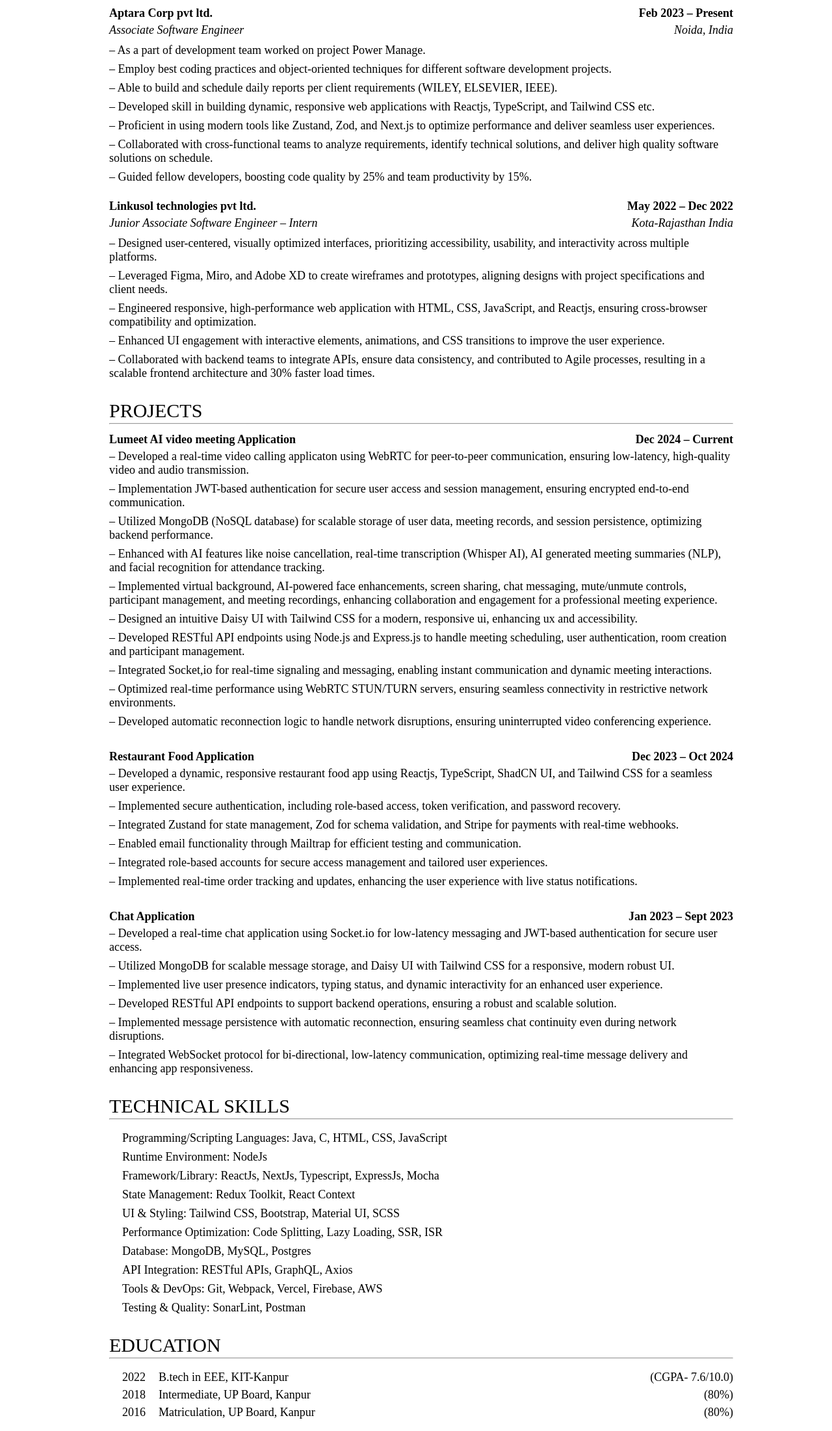
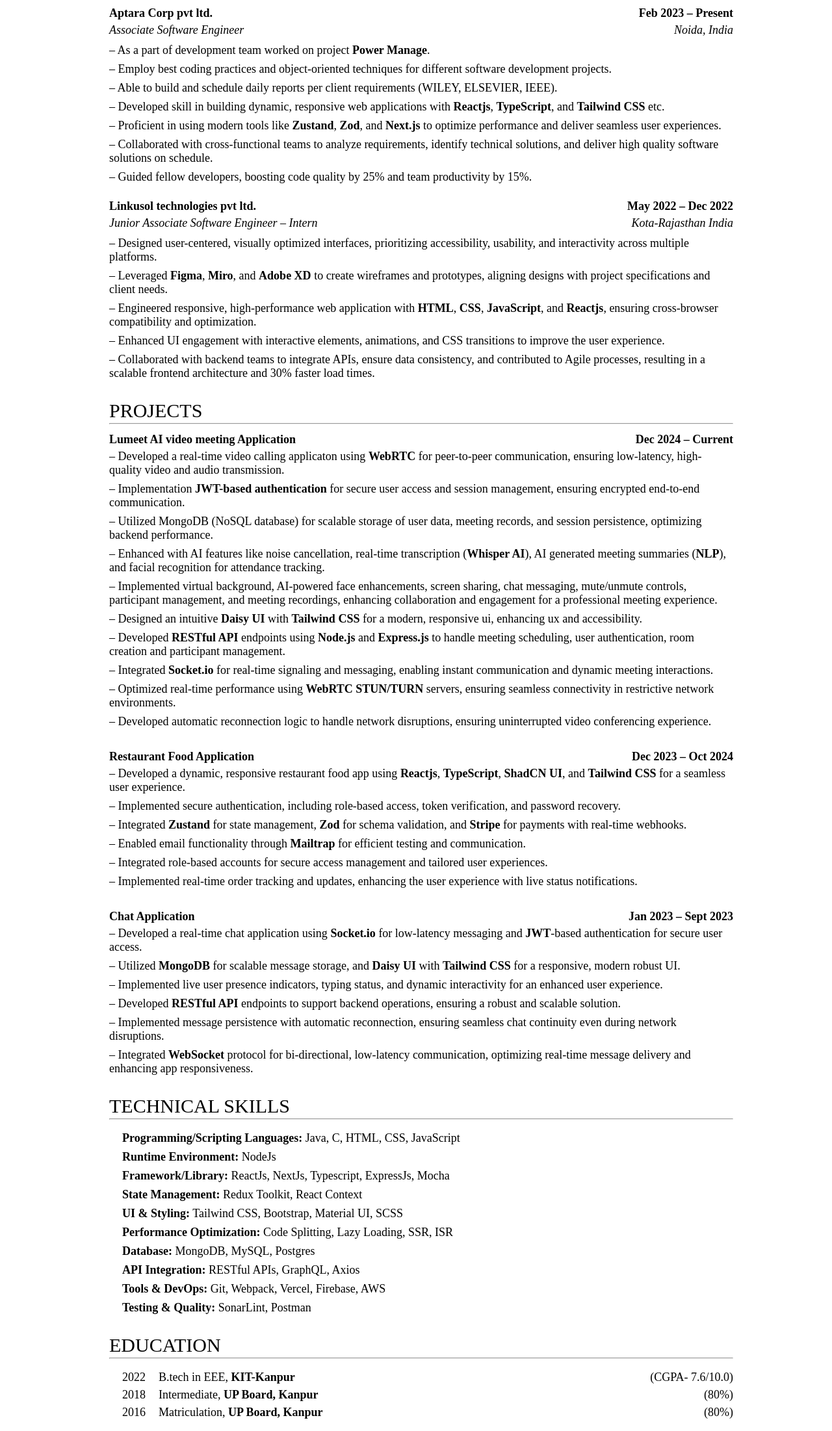
Before and after one commit to simallworld/Resume_Project, a plain HTML site: page index.html in a window 1280 px wide. Shown: the part 322-2524 px from the top of the page at 65% size. Drawn offline with Linux system fonts and the light colour scheme.

Commit message:
Project completed

```diff
--- a/index.html
+++ b/index.html
@@ -64,13 +64,16 @@
                 </div>
             </div>
         </div>
-        <p>&ndash; As a part of development team worked on project Power Manage.</p>
+        <p>&ndash; As a part of development team worked on project <span class="bold">Power Manage</span>.</p>
         <p>&ndash; Employ best coding practices and object-oriented techniques for different software development
             projects.</p>
         <p>&ndash; Able to build and schedule daily reports per client requirements (WILEY, ELSEVIER, IEEE).</p>
-        <p>&ndash; Developed skill in building dynamic, responsive web applications with Reactjs, TypeScript, and
-            Tailwind CSS etc.</p>
-        <p>&ndash; Proficient in using modern tools like Zustand, Zod, and Next.js to optimize performance and deliver
+        <p>&ndash; Developed skill in building dynamic, responsive web applications with <span
+                class="bold">Reactjs</span>, <span class="bold">TypeScript</span>, and
+            <span class="bold">Tailwind CSS</span> etc.
+        </p>
+        <p>&ndash; Proficient in using modern tools like <span class="bold">Zustand</span>, <span
+                class="bold">Zod</span>, and <span class="bold">Next.js</span> to optimize performance and deliver
             seamless user experiences.</p>
         <p>&ndash; Collaborated with cross-functional teams to analyze requirements, identify technical solutions, and
             deliver high quality software solutions on schedule.</p>
@@ -92,9 +95,11 @@
         </div>
         <p>&ndash; Designed user-centered, visually optimized interfaces, prioritizing accessibility, usability, and
             interactivity across multiple platforms.</p>
-        <p>&ndash; Leveraged Figma, Miro, and Adobe XD to create wireframes and prototypes, aligning designs with
+        <p>&ndash; Leveraged <span class="bold">Figma</span>, <span class="bold">Miro</span>, and <span
+                class="bold">Adobe XD</span> to create wireframes and prototypes, aligning designs with
             project specifications and client needs.</p>
-        <p>&ndash; Engineered responsive, high-performance web application with HTML, CSS, JavaScript, and Reactjs,
+        <p>&ndash; Engineered responsive, high-performance web application with <span class="bold">HTML</span>, <span
+                class="bold">CSS</span>, <span class="bold">JavaScript</span>, and <span class="bold">Reactjs</span>,
             ensuring cross-browser compatibility and optimization.</p>
         <p>&ndash; Enhanced UI engagement with interactive elements, animations, and CSS transitions to improve the user
             experience.</p>
@@ -116,24 +121,32 @@
                 </div>
             </div>
         </div>
-        <p>&ndash; Developed a real-time video calling applicaton using WebRTC for peer-to-peer communication, ensuring
+        <p>&ndash; Developed a real-time video calling applicaton using <span class="bold">WebRTC</span> for
+            peer-to-peer communication, ensuring
             low-latency, high-quality video and audio transmission.</p>
-        <p>&ndash; Implementation JWT-based authentication for secure user access and session management, ensuring
+        <p>&ndash; Implementation <span class="bold">JWT-based authentication</span> for secure user access and session
+            management, ensuring
             encrypted end-to-end communication.</p>
         <p>&ndash; Utilized MongoDB (NoSQL database) for scalable storage of user data, meeting records, and session
             persistence, optimizing backend performance.</p>
-        <p>&ndash; Enhanced with AI features like noise cancellation, real-time transcription (Whisper AI), AI generated
-            meeting summaries (NLP), and facial recognition for attendance tracking.</p>
+        <p>&ndash; Enhanced with AI features like noise cancellation, real-time transcription (<span
+                class="bold">Whisper AI</span>), AI generated
+            meeting summaries (<span class="bold">NLP</span>), and facial recognition for attendance tracking.</p>
         <p>&ndash; Implemented virtual background, AI-powered face enhancements, screen sharing, chat messaging,
             mute/unmute controls, participant management, and meeting recordings, enhancing collaboration and engagement
             for a professional meeting experience.</p>
-        <p>&ndash; Designed an intuitive Daisy UI with Tailwind CSS for a modern, responsive ui, enhancing ux and
+        <p>&ndash; Designed an intuitive <span class="bold">Daisy UI</span> with <span class="bold">Tailwind CSS</span>
+            for a modern, responsive ui, enhancing ux and
             accessibility.</p>
-        <p>&ndash; Developed RESTful API endpoints using Node.js and Express.js to handle meeting scheduling, user
-            authentication, room creation and participant management.</p>
-        <p>&ndash; Integrated Socket,io for real-time signaling and messaging, enabling instant communication and
+        <p>&ndash; Developed <span class="bold">RESTful API</span> endpoints using <span class="bold">Node.js</span> and
+            <span class="bold">Express.js</span> to handle meeting scheduling, user
+            authentication, room creation and participant management.
+        </p>
+        <p>&ndash; Integrated <span class="bold">Socket.io</span> for real-time signaling and messaging, enabling
+            instant communication and
             dynamic meeting interactions.</p>
-        <p>&ndash; Optimized real-time performance using WebRTC STUN/TURN servers, ensuring seamless connectivity in
+        <p>&ndash; Optimized real-time performance using <span class="bold">WebRTC STUN/TURN</span> servers, ensuring
+            seamless connectivity in
             restrictive network environments.</p>
         <p>&ndash; Developed automatic reconnection logic to handle network disruptions, ensuring uninterrupted video
             conferencing experience.</p>
@@ -151,13 +164,17 @@
                 </div>
             </div>
         </div>
-        <p>&ndash; Developed a dynamic, responsive restaurant food app using Reactjs, TypeScript, ShadCN UI, and
-            Tailwind CSS for a seamless user experience.</p>
+        <p>&ndash; Developed a dynamic, responsive restaurant food app using <span class="bold">Reactjs</span>, <span
+                class="bold">TypeScript</span>, <span class="bold">ShadCN UI</span>, and
+            <span class="bold">Tailwind CSS</span> for a seamless user experience.
+        </p>
         <p>&ndash; Implemented secure authentication, including role-based access, token verification, and password
             recovery.</p>
-        <p>&ndash; Integrated Zustand for state management, Zod for schema validation, and Stripe for payments with
+        <p>&ndash; Integrated <span class="bold">Zustand</span> for state management, <span class="bold">Zod</span> for
+            schema validation, and <span class="bold">Stripe</span> for payments with
             real-time webhooks.</p>
-        <p>&ndash; Enabled email functionality through Mailtrap for efficient testing and communication.</p>
+        <p>&ndash; Enabled email functionality through <span class="bold">Mailtrap</span> for efficient testing and
+            communication.</p>
         <p>&ndash; Integrated role-based accounts for secure access management and tailored user experiences.</p>
         <p>&ndash; Implemented real-time order tracking and updates, enhancing the user experience with live status
             notifications.</p>
@@ -175,17 +192,21 @@
                 </div>
             </div>
         </div>
-        <p>&ndash; Developed a real-time chat application using Socket.io for low-latency messaging and JWT-based
+        <p>&ndash; Developed a real-time chat application using <span class="bold">Socket.io</span> for low-latency
+            messaging and <span class="bold">JWT</span>-based
             authentication for secure user access.</p>
-        <p>&ndash; Utilized MongoDB for scalable message storage, and Daisy UI with Tailwind CSS for a responsive,
+        <p>&ndash; Utilized <span class="bold">MongoDB</span> for scalable message storage, and <span class="bold">Daisy
+                UI</span> with <span class="bold">Tailwind CSS</span> for a responsive,
             modern robust UI.</p>
         <p>&ndash; Implemented live user presence indicators, typing status, and dynamic interactivity for an enhanced
             user experience.</p>
-        <p>&ndash; Developed RESTful API endpoints to support backend operations, ensuring a robust and scalable
+        <p>&ndash; Developed <span class="bold">RESTful API</span> endpoints to support backend operations, ensuring a
+            robust and scalable
             solution.</p>
         <p>&ndash; Implemented message persistence with automatic reconnection, ensuring seamless chat continuity even
             during network disruptions.</p>
-        <p>&ndash; Integrated WebSocket protocol for bi-directional, low-latency communication, optimizing real-time
+        <p>&ndash; Integrated <span class="bold">WebSocket</span> protocol for bi-directional, low-latency
+            communication, optimizing real-time
             message delivery and enhancing app responsiveness.</p>
     </section>
 
@@ -197,16 +218,16 @@
             <hr>
         </div>
         <div class="tech-skills-para">
-            <p>Programming/Scripting Languages: Java, C, HTML, CSS, JavaScript</p>
-            <p>Runtime Environment: NodeJs</p>
-            <p>Framework/Library: ReactJs, NextJs, Typescript, ExpressJs, Mocha</p>
-            <p>State Management: Redux Toolkit, React Context</p>
-            <p>UI & Styling: Tailwind CSS, Bootstrap, Material UI, SCSS</p>
-            <p>Performance Optimization: Code Splitting, Lazy Loading, SSR, ISR</p>
-            <p>Database: MongoDB, MySQL, Postgres</p>
-            <p>API Integration: RESTful APIs, GraphQL, Axios</p>
-            <p>Tools & DevOps: Git, Webpack, Vercel, Firebase, AWS</p>
-            <p>Testing & Quality: SonarLint, Postman</p>
+            <p><span class="bold">Programming/Scripting Languages:</span> Java, C, HTML, CSS, JavaScript</p>
+            <p><span class="bold">Runtime Environment:</span> NodeJs</p>
+            <p><span class="bold">Framework/Library:</span> ReactJs, NextJs, Typescript, ExpressJs, Mocha</p>
+            <p><span class="bold">State Management:</span> Redux Toolkit, React Context</p>
+            <p><span class="bold">UI & Styling:</span> Tailwind CSS, Bootstrap, Material UI, SCSS</p>
+            <p><span class="bold">Performance Optimization:</span> Code Splitting, Lazy Loading, SSR, ISR</p>
+            <p><span class="bold">Database:</span> MongoDB, MySQL, Postgres</p>
+            <p><span class="bold">API Integration:</span> RESTful APIs, GraphQL, Axios</p>
+            <p><span class="bold">Tools & DevOps:</span> Git, Webpack, Vercel, Firebase, AWS</p>
+            <p><span class="bold">Testing & Quality:</span> SonarLint, Postman</p>
         </div>
     </section>
 
@@ -220,21 +241,21 @@
         <div class="edu-detail">
             <div class="edu-yr-loc">
                 <p>2022</p>
-                <p>B.tech in EEE, KIT-Kanpur</p>
+                <p>B.tech in EEE, <span class="bold">KIT-Kanpur</span></p>
             </div>
             <p>(CGPA- 7.6/10.0)</p>
         </div>
         <div class="edu-detail">
             <div class="edu-yr-loc">
                 <p>2018</p>
-                <p>Intermediate, UP Board, Kanpur</p>
+                <p>Intermediate, <span class="bold">UP Board, Kanpur</span></p>
             </div>
             <p>(80%)</p>
         </div>
         <div class="edu-detail">
             <div class="edu-yr-loc">
                 <p>2016</p>
-                <p>Matriculation, UP Board, Kanpur</p>
+                <p>Matriculation, <span class="bold">UP Board, Kanpur</span></p>
             </div>
             <p>(80%)</p>
         </div>
--- a/style.css
+++ b/style.css
@@ -1,5 +1,5 @@
 body{
-    width: 100%;
+    width: 100vw;
     height: 100vh;
     margin-top: 10px;
     padding: 0px;
@@ -10,6 +10,11 @@ body{
     display: flex;
     flex-direction: column;
     align-items: center;
+    box-sizing: border-box;
+}
+
+.bold{
+    font-weight: 600;
 }
 
 header{
@@ -39,6 +44,12 @@ header .contacts{
 a{
     text-decoration: none;
     color: blue;
+}
+
+a:hover{
+    text-decoration: none;
+    color: rgb(2, 2, 158);
+    transition: 0.3s;
 }
 
 main{
@@ -134,3 +145,80 @@ p{
     gap: 20px;
     margin-left: 20px;
 }
+
+/* CSS For mobile devices */
+
+@media screen and (max-width: 768px) {
+    body {
+        width: 100%;
+        height: auto;
+        margin-top: 5px;
+        padding: 10px;
+        font-size: 16px;
+    }
+
+    header .name {
+        font-size: 28px;
+        text-align: center;
+    }
+
+    header .contacts {
+        flex-direction: column;
+        font-size: 14px;
+        gap: 10px;
+    }
+
+    main {
+        width: 100%;
+    }
+
+    main h3 {
+        font-size: 22px;
+    }
+
+    p {
+        font-size: 16px;
+    }
+
+    .work-exp p {
+        font-size: 16px;
+    }
+
+    .company-duration, .degination-location {
+        flex-direction: column;
+        align-items: flex-start;
+        gap: 5px;
+    }
+
+    .company-duration h2 {
+        font-size: 16px;
+    }
+
+    .degination-location i {
+        font-size: 14px;
+    }
+
+    .edu-detail {
+        flex-direction: row;
+        align-items: flex-start;
+    }
+
+    .edu-detail p {
+        font-size: 16px;
+    }
+
+    .edu-yr-loc {
+        flex-direction: row;
+        align-items: flex-start;
+        gap: 5px;
+        margin-left: 0;
+    }
+
+    .tech-skills-para {
+        margin-left: 10px;
+    }
+
+    .space {
+        margin-top: 15px;
+    }
+}
```
